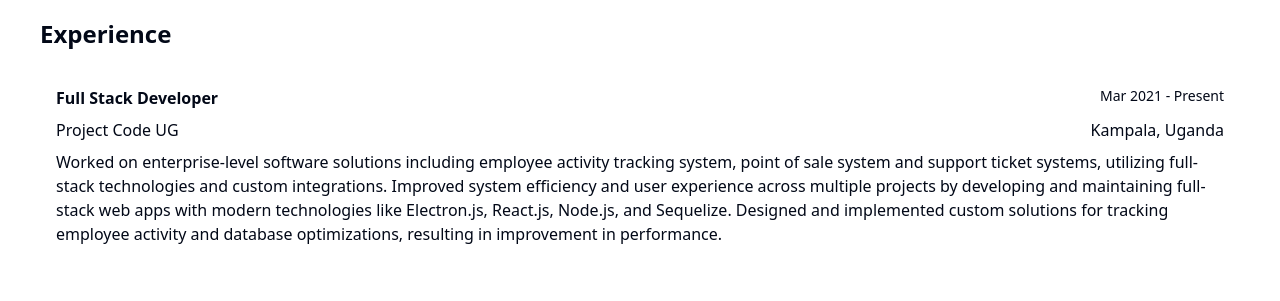
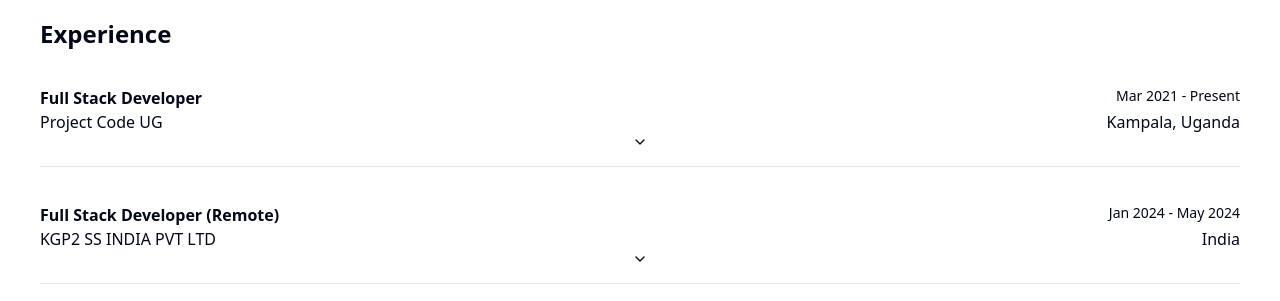
Before and after one commit to MuhammedKasujja/portfolio, a React (Vite) app: page / in a window 1280 px wide. Shown: the part 642-943 px from the top of the page. Built offline with nearby package versions, Linux system fonts and the light colour scheme.

Commit message:
refactor: experience section

```diff
--- a/src/components/experiense/components/ExperienceCard.tsx
+++ b/src/components/experiense/components/ExperienceCard.tsx
@@ -1,3 +1,9 @@
+import {
+  Accordion,
+  AccordionContent,
+  AccordionItem,
+  AccordionTrigger,
+} from "@/components/ui/accordion";
 import { IExperience } from "../../../types";
 
 type Prop = {
@@ -6,18 +12,22 @@ type Prop = {
 
 export function ExperienceCard({ experience }: Prop) {
   return (
-    <div className="p-4 space-y-2 rounded-md" >
-      <div className="flex flex-row justify-between gap-5">
+    <Accordion type="single" collapsible className="">
+      <AccordionItem value={experience.company}>
+        <AccordionTrigger className="flex flex-col">
+          <div className="flex flex-row justify-between w-full gap-5">
             <div className="font-semibold">{experience.title}</div>
             <div className="text-sm">
               {experience.duration.startDate} - {experience.duration.endDate}
             </div>
           </div>
-      <div className="flex flex-row items-baseline justify-between gap-5">
+          <div className="flex flex-row items-baseline justify-between w-full gap-5">
             <div>{experience.company}</div>
             <div>{experience.location}</div>
           </div>
-      <div>{experience.description}</div>
-    </div>
+        </AccordionTrigger>
+        <AccordionContent>{experience.description}</AccordionContent>
+      </AccordionItem>
+    </Accordion>
   );
 }
```
Lines whose indentation alone changed are shown as unchanged.
